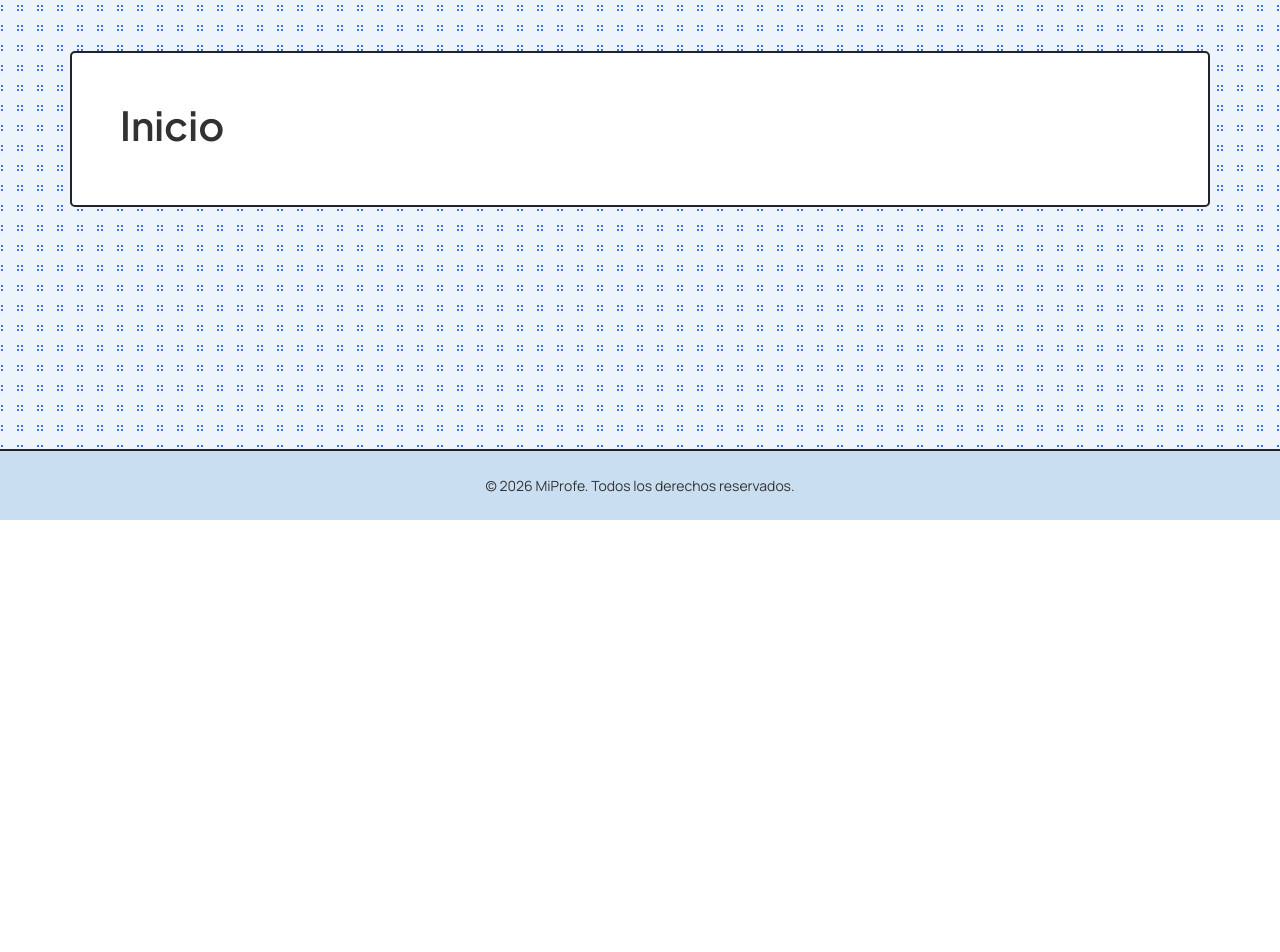
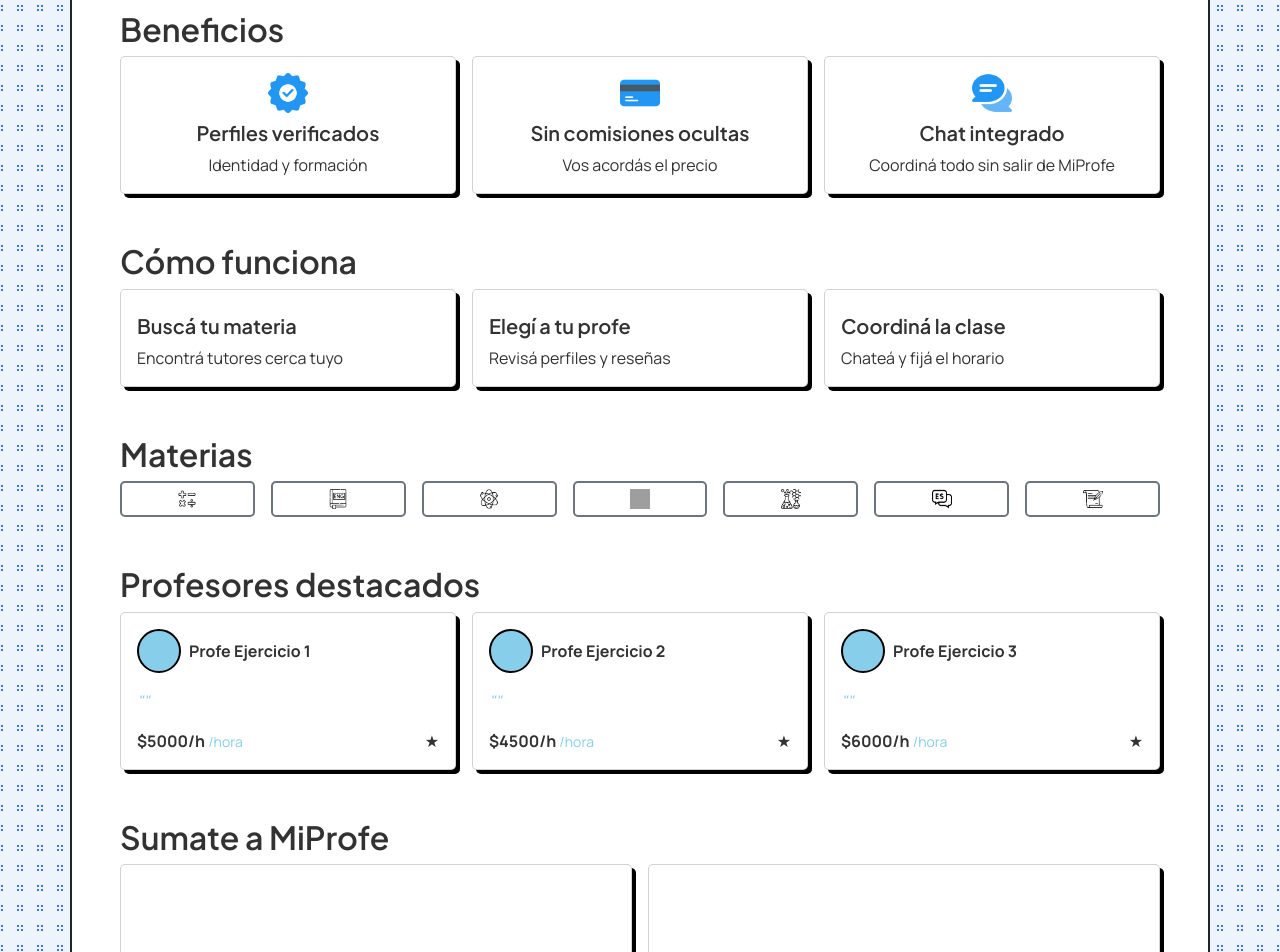
Before and after one commit to sofiaaltamiranda22/TP02-C9-TUP, a React (Vite) app in the folder MiProfe/: page / in a window 1280 px wide. Shown: the part 280-1232 px from the top of the page. Before the commit the page ends 800 px from the top, so only its background shows below. Built offline with nearby package versions, Linux system fonts and the light colour scheme; grey boxes are pictures that could not be loaded.

Commit message:
Agrego los datos de inicio y armo la página de Inicio con map

```diff
--- /dev/null
+++ b/MiProfe/src/data/inicio.js
@@ -0,0 +1,45 @@
+import calidad from '../assets/img/calidad.png'
+import tarjeta from '../assets/img/tarjeta-de-credito.png'
+import charla from '../assets/img/charla.png'
+
+import matematica from '../assets/img/matematicas.png'
+import ingles from '../assets/img/eng.png'
+import fisica from '../assets/img/atomo.png'
+import programacion from '../assets/img/lenguaje-de-codificacion.png'
+import quimica from '../assets/img/matraz.png'
+import lengua from '../assets/img/espanol.png'
+import historia from '../assets/img/desplazarse.png'
+
+
+export const pasos = [
+  { id: 1, titulo: 'Buscá tu materia', texto: 'Encontrá tutores cerca tuyo' },
+  { id: 2, titulo: 'Elegí a tu profe', texto: 'Revisá perfiles y reseñas' },
+  { id: 3, titulo: 'Coordiná la clase', texto: 'Chateá y fijá el horario' }
+]
+
+export const beneficios = [
+  { id: 1, icono: calidad, titulo: 'Perfiles verificados', texto: 'Identidad y formación' },
+  { id: 2, icono: tarjeta, titulo: 'Sin comisiones ocultas', texto: 'Vos acordás el precio' },
+  { id: 3, icono: charla, titulo: 'Chat integrado', texto: 'Coordiná todo sin salir de MiProfe' }
+]
+
+export const materias = [
+  { id: 1, nombre: 'Matemática', icono: matematica },
+  { id: 2, nombre: 'Inglés', icono: ingles },
+  { id: 3, nombre: 'Física', icono: fisica },
+  { id: 4, nombre: 'Programación', icono: programacion },
+  { id: 5, nombre: 'Química', icono: quimica },
+  { id: 6, nombre: 'Lengua', icono: lengua },
+  { id: 7, nombre: 'Historia', icono: historia }
+]
+
+export const destacados = [
+  { id: 1, nombre: 'Profe Ejercicio 1', materia: 'Matemática', precio: '$5000/h' },
+  { id: 2, nombre: 'Profe Ejercicio 2', materia: 'Inglés', precio: '$4500/h' },
+  { id: 3, nombre: 'Profe Ejercicio 3', materia: 'Programación', precio: '$6000/h' }
+]
+
+export const ctas = [
+  { id: 1, titulo: '¿Querés aprender?', texto: 'Encontrá al profesor ideal hoy' },
+  { id: 2, titulo: '¿Querés enseñar?', texto: 'Sumate como tutor a la plataforma' }
+]
--- a/MiProfe/src/pages/principal/Inicio.jsx
+++ b/MiProfe/src/pages/principal/Inicio.jsx
@@ -1,11 +1,93 @@
 // Landing publica
 import ContenidoPagina from '../../components/layout/ContenidoPagina'
+import { Row, Col } from 'react-bootstrap'
 
+// Componentes
+import TarjetaPaso from '../../components/inicio/TarjetaPaso'
+import TarjetaBeneficio from '../../components/inicio/TarjetaBeneficio'
+import BotonMateria from '../../components/inicio/BotonMateria'
+import TarjetaDestacado from '../../components/inicio/TarjetaDestacado'
+import TarjetaCta from '../../components/inicio/TarjetaCta'
+
+// Datos
+import { pasos, beneficios, materias, destacados, ctas } from '../../data/inicio'
 function Inicio() {
   return (
     <ContenidoPagina>
-      <section>
-        <h1>Inicio</h1>
+      <section id="hero">
+        <h1>Encontrá al profesor particular perfecto para vos.</h1>
+      </section>
+
+      <section id="beneficios">
+        <h2>Beneficios</h2>
+        <Row className="g-3">
+          {beneficios.map((beneficio) => (
+            <Col md={4} key={beneficio.id}>
+              <TarjetaBeneficio
+                icono={beneficio.icono}
+                titulo={beneficio.titulo}
+                texto={beneficio.texto}
+              />
+            </Col>
+          ))}
+        </Row>
+      </section>
+
+      <section id="como-funciona">
+        <h2>Cómo funciona</h2>
+        <Row className="g-3">
+          {pasos.map((paso) => (
+            <Col md={4} key={paso.id}>
+              <TarjetaPaso
+                titulo={paso.titulo}
+                texto={paso.texto}
+              />
+            </Col>
+          ))}
+        </Row>
+      </section>
+
+      <section id="materias">
+        <h2>Materias</h2>
+        <Row className="g-3">
+          {materias.map((materia) => (
+            <Col key={materia.id}>
+              <BotonMateria
+                nombre={materia.nombre}
+                icono={materia.icono}
+              />
+            </Col>
+          ))}
+        </Row>
+      </section>
+
+      <section id="destacados">
+        <h2>Profesores destacados</h2>
+        <Row className="g-3">
+          {destacados.map((profe) => (
+            <Col md={4} key={profe.id}>
+              <TarjetaDestacado
+                nombre={profe.nombre}
+                materia={profe.materia}
+                precio={profe.precio}
+              />
+            </Col>
+          ))}
+        </Row>
+      </section>
+
+      <section id="cta">
+        <h2>Sumate a MiProfe</h2>
+        <Row className="g-3">
+          {ctas.map((cta) => (
+            <Col md={6} key={cta.id}>
+              <TarjetaCta
+                titulo={cta.titulo}
+                texto={cta.texto}
+              />
+            </Col>
+          ))}
+        </Row>
       </section>
     </ContenidoPagina>
   )
```
